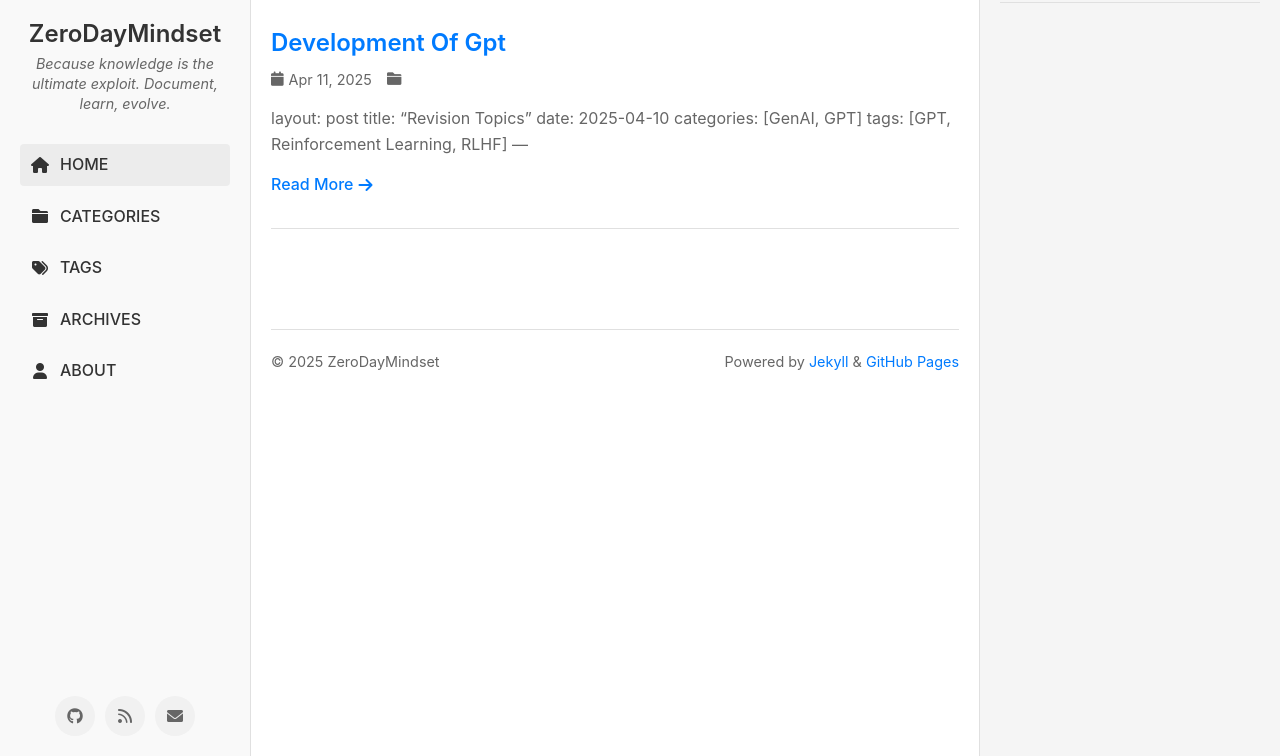
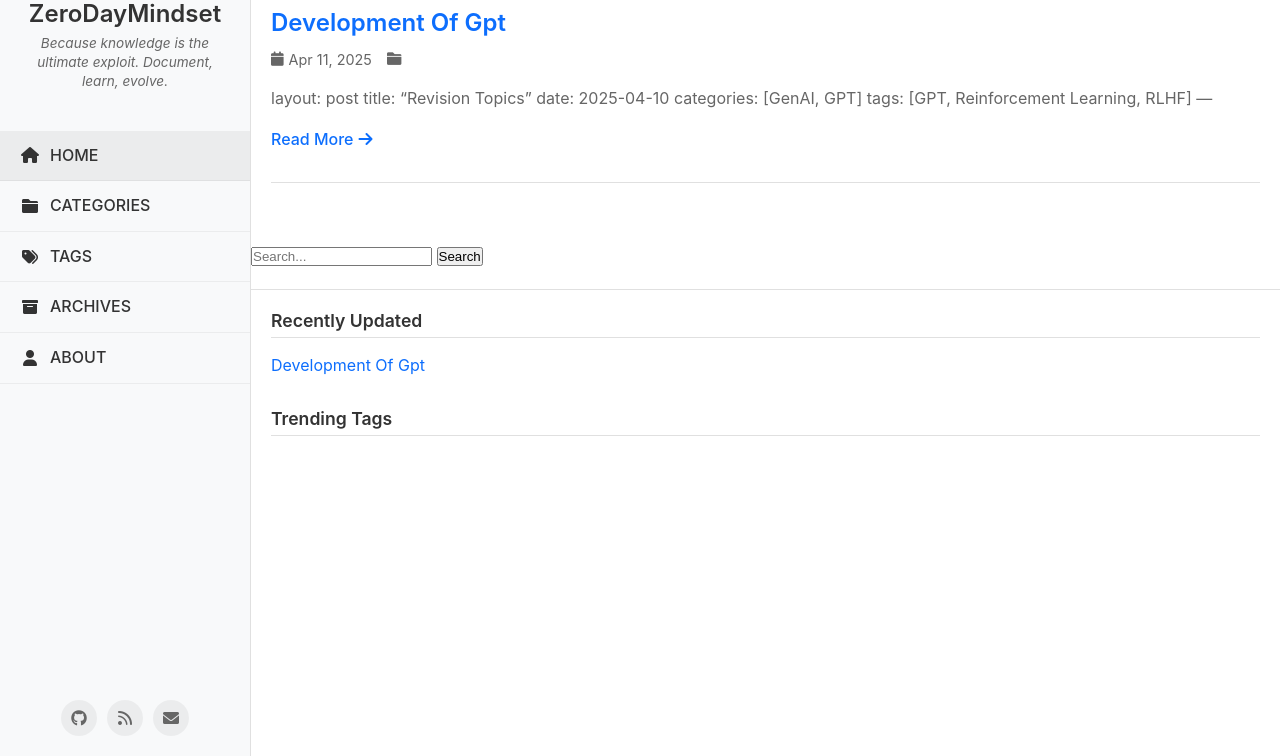
Before and after one commit to ThierryHJ/ThierryHJ.github.io, a Jekyll site: the page built from index.html, in a window 1280 px wide, cut to the strip 144-900 px from the top of the page. Built offline with Jekyll 4.4.1, drawn with Linux system fonts in a browser that asks for light colours; the list of posts is cut into pages by our own code.

Commit message:
mod: adjust style

```diff
--- a/_includes/footer.html
+++ b/_includes/footer.html
@@ -1,10 +1,11 @@
-<footer class="site-footer">
-    <div class="footer-content">
-        <div class="copyright">
-            &copy; {{ site.time | date: '%Y' }} {{ site.title }}
-        </div>
-        <div class="powered-by">
-            Powered by <a href="https://jekyllrb.com/" target="_blank">Jekyll</a> &amp; <a href="https://github.com/pages" target="_blank">GitHub Pages</a>
-        </div>
-    </div>
-</footer>
+<div class="search-box">
+    <form action="/search" method="GET">
+      <input
+        type="text"
+        name="q"
+        placeholder="Search..."
+        aria-label="Search"
+      >
+      <button type="submit">Search</button>
+    </form>
+  </div>
--- a/_layouts/default.html
+++ b/_layouts/default.html
@@ -20,8 +20,9 @@
             </div>
 
             {% include footer.html %}
-        </div>
-        <div class="right-sidebar">
+
+            <!-- Right sidebar content moved here -->
+            <div class="page-sidebar">
                 <div class="recently-updated">
                     <h3>Recently Updated</h3>
                     <ul>
@@ -41,6 +42,7 @@
                 </div>
             </div>
         </div>
+    </div>
 
     <script src="{{ '/assets/js/main.js' | relative_url }}"></script>
 </body>
--- a/assets/css/main.css
+++ b/assets/css/main.css
@@ -3,12 +3,12 @@
     --primary-color: #333;
     --secondary-color: #666;
     --accent-color: #4a4a4a;
-    --background-color: #f5f5f5;
-    --sidebar-bg: #f9f9f9;
+    --background-color: #fff;
+    --sidebar-bg: #f8f9fa;
     --header-bg: #ffffff;
     --border-color: #e0e0e0;
-    --link-color: #007bff;
-    --hover-color: #0056b3;
+    --link-color: #0d6efd;
+    --hover-color: #0a58ca;
     --tag-bg: #f1f1f1;
     --font-main: -apple-system, BlinkMacSystemFont, "Segoe UI", Roboto, Helvetica, Arial, sans-serif;
 }
@@ -50,25 +50,25 @@ ul {
 /* Layout */
 .container {
     display: grid;
-    grid-template-columns: 250px 1fr 300px;
+    grid-template-columns: 250px 1fr;
     min-height: 100vh;
 }
 
 .main-content {
-    padding: 20px;
+    padding: 0;
     background-color: white;
     border-left: 1px solid var(--border-color);
-    border-right: 1px solid var(--border-color);
+    position: relative;
 }
 
 .content {
-    padding: 20px 0;
+    padding: 0 20px 20px;
 }
 
 /* Sidebar */
 .sidebar {
     background-color: var(--sidebar-bg);
-    padding: 20px;
+    padding: 0;
     position: sticky;
     top: 0;
     height: 100vh;
@@ -83,12 +83,13 @@ ul {
 
 .profile {
     text-align: center;
-    margin-bottom: 30px;
+    margin-bottom: 20px;
+    padding: 20px;
 }
 
 .profile-image {
-    width: 120px;
-    height: 120px;
+    width: 100px;
+    height: 100px;
     border-radius: 50%;
     margin-bottom: 15px;
     object-fit: cover;
@@ -100,7 +101,7 @@ ul {
 }
 
 .site-description {
-    font-size: 0.9rem;
+    font-size: 0.85rem;
     color: var(--secondary-color);
     font-style: italic;
     line-height: 1.4;
@@ -111,17 +112,17 @@ ul {
 }
 
 .site-nav li {
-    margin-bottom: 10px;
+    margin-bottom: 0;
 }
 
 .site-nav a {
     display: flex;
     align-items: center;
-    padding: 8px 10px;
-    border-radius: 4px;
+    padding: 12px 20px;
     color: var(--primary-color);
     font-weight: 500;
     transition: background-color 0.3s;
+    border-bottom: 1px solid rgba(0,0,0,0.05);
 }
 
 .site-nav a i {
@@ -138,18 +139,18 @@ ul {
     display: flex;
     justify-content: center;
     margin-top: auto;
-    padding-top: 20px;
+    padding: 20px;
 }
 
 .social-links a {
     display: inline-flex;
     align-items: center;
     justify-content: center;
-    width: 40px;
-    height: 40px;
+    width: 36px;
+    height: 36px;
     margin: 0 5px;
     border-radius: 50%;
-    background-color: var(--tag-bg);
+    background-color: rgba(0,0,0,0.05);
     color: var(--secondary-color);
     transition: all 0.3s;
 }
@@ -161,9 +162,10 @@ ul {
 
 /* Header */
 .site-header {
-    padding: 15px 0;
+    padding: 15px 20px;
     margin-bottom: 20px;
     border-bottom: 1px solid var(--border-color);
+    background-color: var(--header-bg);
 }
 
 .header-content {
@@ -196,13 +198,11 @@ ul {
     cursor: pointer;
 }
 
-/* Right Sidebar */
-.right-sidebar {
+/* Page sidebar */
+.page-sidebar {
     padding: 20px;
-    position: sticky;
-    top: 0;
-    height: 100vh;
-    overflow-y: auto;
+    border-top: 1px solid var(--border-color);
+    margin-top: 20px;
 }
 
 .recently-updated, .trending-tags {
@@ -293,6 +293,57 @@ ul {
     transform: translateX(3px);
 }
 
+/* Post styles */
+.post {
+    padding: 0 0 20px;
+}
+
+.post-header {
+    margin-bottom: 20px;
+}
+
+.post-content {
+    line-height: 1.8;
+}
+
+.post-content p {
+    margin-bottom: 1.5rem;
+}
+
+.post-content h2, .post-content h3 {
+    margin-top: 2rem;
+    margin-bottom: 1rem;
+}
+
+.post-content ul, .post-content ol {
+    margin-left: 2rem;
+    margin-bottom: 1.5rem;
+}
+
+.post-content ul {
+    list-style-type: disc;
+}
+
+/* Footer */
+.site-footer {
+    margin-top: 40px;
+    padding: 20px;
+    border-top: 1px solid var(--border-color);
+    font-size: 0.9rem;
+    color: var(--secondary-color);
+}
+
+.footer-content {
+    display: flex;
+    justify-content: space-between;
+    align-items: center;
+}
+
+/* Home page */
+.home {
+    padding-top: 20px;
+}
+
 /* Pagination */
 .pagination {
     display: flex;
@@ -331,35 +382,10 @@ ul {
     font-size: 0.9rem;
 }
 
-/* Footer */
-.site-footer {
-    margin-top: 40px;
-    padding-top: 20px;
-    border-top: 1px solid var(--border-color);
-    font-size: 0.9rem;
-    color: var(--secondary-color);
-}
-
-.footer-content {
-    display: flex;
-    justify-content: space-between;
-    align-items: center;
-}
-
 /* Responsive design */
-@media (max-width: 1200px) {
-    .container {
-        grid-template-columns: 220px 1fr 250px;
-    }
-}
-
 @media (max-width: 992px) {
     .container {
-        grid-template-columns: 200px 1fr;
-    }
-
-    .right-sidebar {
-        display: none;
+        grid-template-columns: 220px 1fr;
     }
 }
 
@@ -384,7 +410,6 @@ ul {
 
     .main-content {
         border-left: none;
-        border-right: none;
     }
 
     .menu-toggle {
@@ -402,4 +427,12 @@ ul {
         z-index: 1000;
         box-shadow: 0 2px 10px rgba(0, 0, 0, 0.1);
     }
+
+    .site-header {
+        padding: 15px;
+    }
+
+    .site-search input {
+        width: 150px;
+    }
 }
```
Also changed, not shown: _layouts/post.html (+72 -20 lines). Lines whose indentation alone changed are shown as unchanged.
